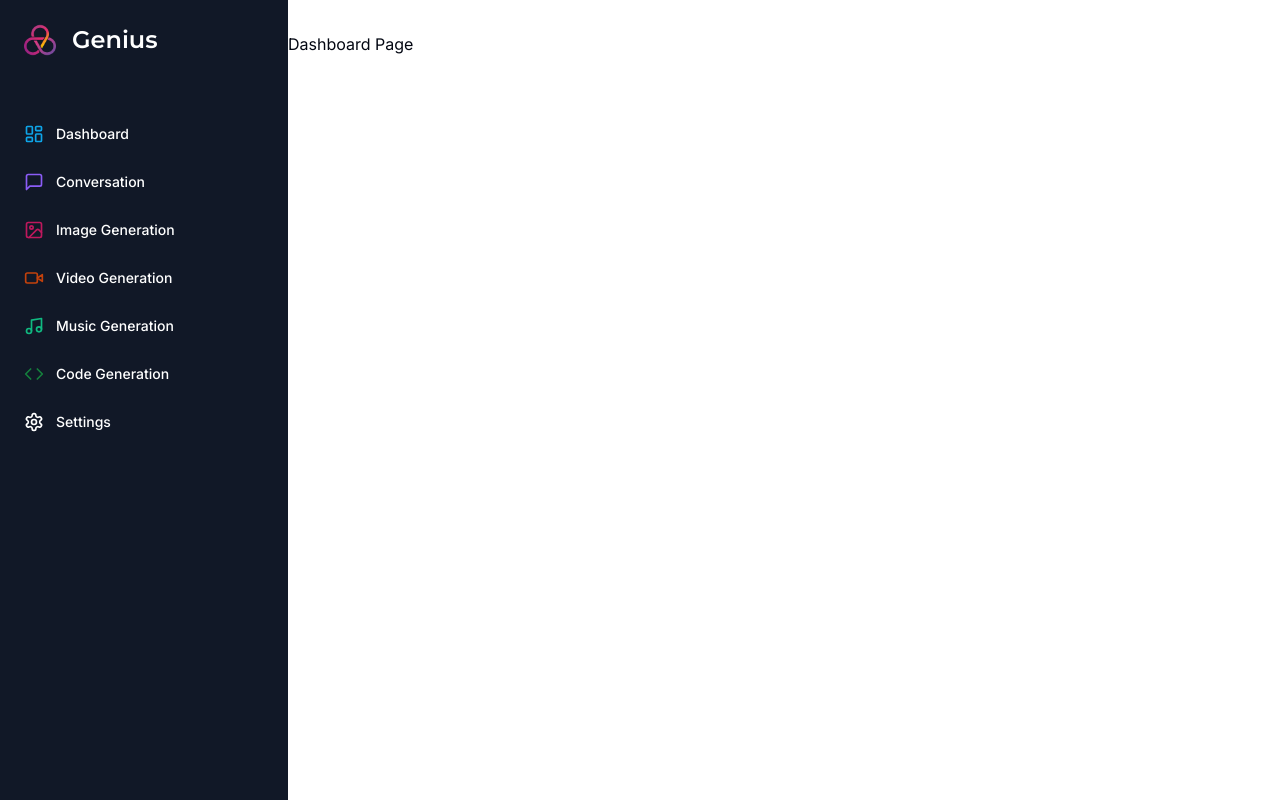
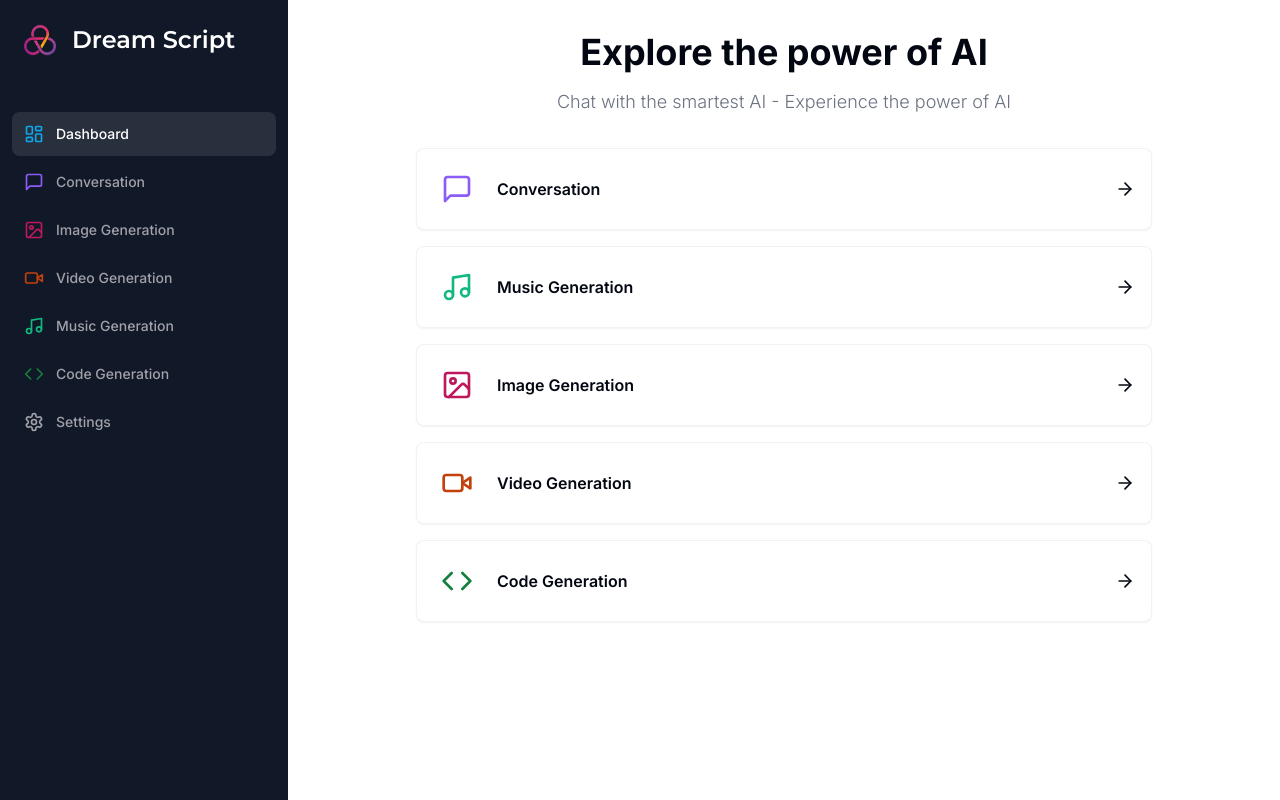
Before and after one commit to sameerkali/DreamScript, a Next.js app: page /dashboard in a window 1280 px wide. Built offline with nearby package versions, Linux system fonts and the light colour scheme.

Commit message:
Dashboard Page

```diff
--- a/app/(dashboard)/(routes)/dashboard/page.tsx
+++ b/app/(dashboard)/(routes)/dashboard/page.tsx
@@ -1,7 +1,35 @@
+"use client";
+import { Card } from "@/components/ui/card";
+import { cn } from "@/lib/utils";
+import { ArrowRight, MessageSquare } from "lucide-react";
+
+import { tools } from "@/constants";
 const DashboardPage = () => {
   return (
     <div>
-      <p className="">Dashboard Page</p>
+      <div className="mb-8 space-y-4">
+        <h2 className="text-2xl md:text-4xl font-bold text-center">
+          Explore the power of AI
+        </h2>
+        <p className="text-muted-foreground font-light text-sm md:text-lg text-center">
+          Chat with the smartest AI - Experience the power of AI
+        </p>
+      </div>
+      <div className="px-4 md:px-20 lg:px-32 space-y-4">
+        {tools.map(tool =>
+          <Card onClick={() => {}} key={tool.href} className="p-4 border-black/5 flex items-center justify-between hover:shadow-md transition cursor-pointer">
+          <div className="flex items-center gap-x-4">
+            <div className={cn("p-2 w-fit rounded-md", tool.bgColor)}>
+              <tool.icon className={cn("w-8 h-8", tool.color)} />
+            </div>
+            <div className="font-semibold">
+              {tool.label}
+            </div>
+          </div>
+          <ArrowRight className="w-5 h-5" />
+        </Card>
+        )}
+      </div>
     </div>
   );
 };
--- a/components/sidebar.tsx
+++ b/components/sidebar.tsx
@@ -79,7 +79,7 @@
             <Image fill alt="Logo" src="/logo.png" />
           </div>
           <h1 className={cn("text-2xl font-bold", poppins.className)}>
-            Genius
+            Dream Script
           </h1>
         </Link>
         <div className="space-y-1">
@@ -88,7 +88,10 @@
               key={route.href}
               href={route.href}
               className={cn(
-                "text-sm group flex p-3 w-full justify-start font-medium cursor-pointer hover:text-white hover:bg-white/10 rounded-lg transition"
+                "text-sm group flex p-3 w-full justify-start font-medium cursor-pointer hover:text-white hover:bg-white/10 rounded-lg transition",
+                pathname === route.href
+                  ? "text-white bg-white/10"
+                  : "text-zinc-400"
               )}
             >
               <div className="flex items-center flex-1">
--- /dev/null
+++ b/components/ui/card.tsx
@@ -0,0 +1,79 @@
+import * as React from "react"
+
+import { cn } from "@/lib/utils"
+
+const Card = React.forwardRef<
+  HTMLDivElement,
+  React.HTMLAttributes<HTMLDivElement>
+>(({ className, ...props }, ref) => (
+  <div
+    ref={ref}
+    className={cn(
+      "rounded-lg border bg-card text-card-foreground shadow-sm",
+      className
+    )}
+    {...props}
+  />
+))
+Card.displayName = "Card"
+
+const CardHeader = React.forwardRef<
+  HTMLDivElement,
+  React.HTMLAttributes<HTMLDivElement>
+>(({ className, ...props }, ref) => (
+  <div
+    ref={ref}
+    className={cn("flex flex-col space-y-1.5 p-6", className)}
+    {...props}
+  />
+))
+CardHeader.displayName = "CardHeader"
+
+const CardTitle = React.forwardRef<
+  HTMLParagraphElement,
+  React.HTMLAttributes<HTMLHeadingElement>
+>(({ className, ...props }, ref) => (
+  <h3
+    ref={ref}
+    className={cn(
+      "text-2xl font-semibold leading-none tracking-tight",
+      className
+    )}
+    {...props}
+  />
+))
+CardTitle.displayName = "CardTitle"
+
+const CardDescription = React.forwardRef<
+  HTMLParagraphElement,
+  React.HTMLAttributes<HTMLParagraphElement>
+>(({ className, ...props }, ref) => (
+  <p
+    ref={ref}
+    className={cn("text-sm text-muted-foreground", className)}
+    {...props}
+  />
+))
+CardDescription.displayName = "CardDescription"
+
+const CardContent = React.forwardRef<
+  HTMLDivElement,
+  React.HTMLAttributes<HTMLDivElement>
+>(({ className, ...props }, ref) => (
+  <div ref={ref} className={cn("p-6 pt-0", className)} {...props} />
+))
+CardContent.displayName = "CardContent"
+
+const CardFooter = React.forwardRef<
+  HTMLDivElement,
+  React.HTMLAttributes<HTMLDivElement>
+>(({ className, ...props }, ref) => (
+  <div
+    ref={ref}
+    className={cn("flex items-center p-6 pt-0", className)}
+    {...props}
+  />
+))
+CardFooter.displayName = "CardFooter"
+
+export { Card, CardHeader, CardFooter, CardTitle, CardDescription, CardContent }
--- /dev/null
+++ b/constants.ts
@@ -0,0 +1,41 @@
+import { Code, ImageIcon, MessageSquare, Music, VideoIcon } from "lucide-react";
+
+export const MAX_FREE_COUNTS = 5;
+
+export const tools = [
+  {
+    label: 'Conversation',
+    icon: MessageSquare,
+    href: '/conversation',
+    color: "text-violet-500",
+    bgColor: "bg-violet-500/10",
+  },
+  {
+    label: 'Music Generation',
+    icon: Music,
+    href: '/music',
+    color: "text-emerald-500",
+    bgColor: "bg-emerald-500/10",
+  },
+  {
+    label: 'Image Generation',
+    icon: ImageIcon,
+    color: "text-pink-700",
+    bgColor: "bg-pink-700/10",
+    href: '/image',
+  },
+  {
+    label: 'Video Generation',
+    icon: VideoIcon,
+    color: "text-orange-700",
+    bgColor: "bg-orange-700/10",
+    href: '/video',
+  },
+  {
+    label: 'Code Generation',
+    icon: Code,
+    color: "text-green-700",
+    bgColor: "bg-green-700/10",
+    href: '/code',
+  },
+];
```
Also changed, not shown: 1 other file (tests, documents, lock files or other folders).
